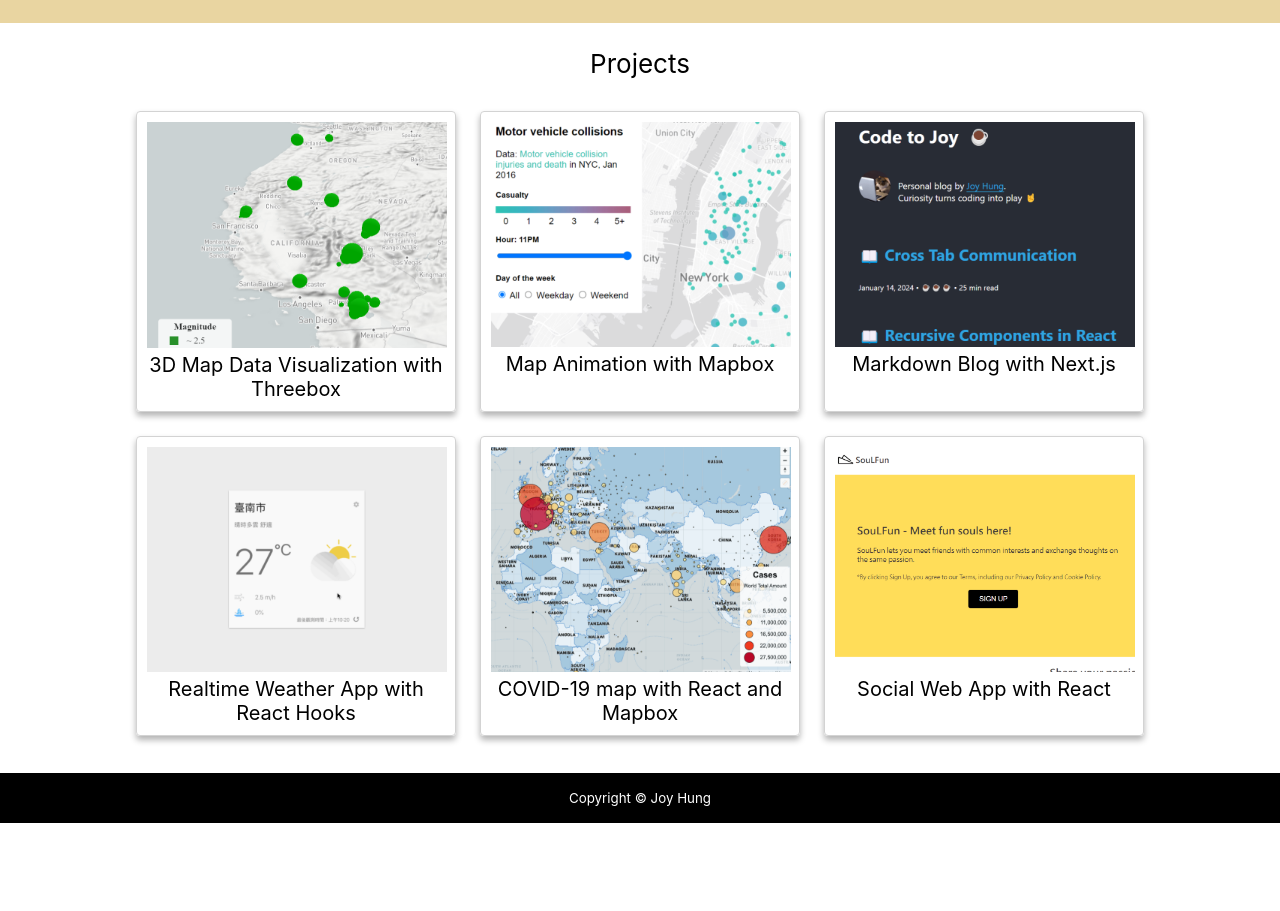
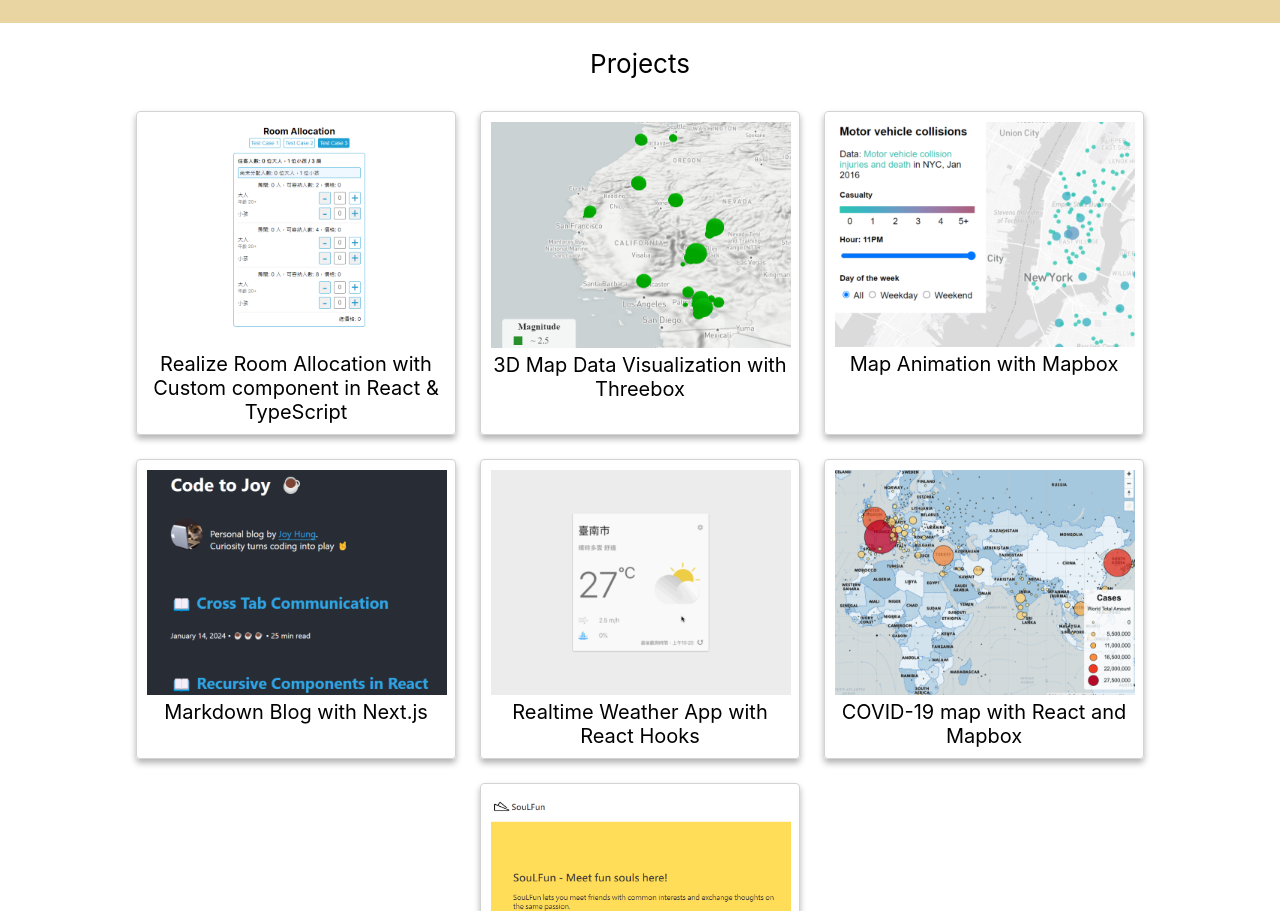
Before and after one commit to CodewJoy/portfolio, a React (Create React App) app: page / in a window 1280 px wide. Shown: the part 1735-2646 px from the top of the page. Before the commit the page ends 2558 px from the top, so only its background shows below. Built offline with nearby package versions, Linux system fonts and the light colour scheme; the HTML template or start-up script is replaced by a standard one.

Commit message:
add room allocation project

```diff
--- a/src/components/Projects.js
+++ b/src/components/Projects.js
@@ -1,6 +1,7 @@
 import { useTranslation } from "react-i18next";
 import React from "react";
 import styled from "styled-components";
+import react_react_allocation from "../images/react_react_allocation_cmpt.png";
 import threebox_earthquake from "../images/threebox_earthquake.png";
 import mapbox_animation from "../images/mapbox_animation.png";
 import mapbox_covid19 from "../images/mapbox_covid19.png";
@@ -36,6 +37,11 @@
 `;
 
 const projects = [
+  {
+    name: "Realize Room Allocation with Custom component in React & TypeScript",
+    pic: react_react_allocation,
+    url: "https://github.com/CodewJoy/react-room-allocation",
+  },
   {
     name: "3D Map Data Visualization with Threebox",
     pic: threebox_earthquake,
--- a/src/i18n.js
+++ b/src/i18n.js
@@ -30,6 +30,8 @@
           "COVID-19 map with React and Mapbox":
             "COVID-19 map with React and Mapbox",
           "Social Web App with React": "Social Web App with React",
+          "Realize Room Allocation with Custom component in React & TypeScript":
+            "Realize Room Allocation with Custom component in React & TypeScript",
         },
       },
       ch: {
@@ -55,6 +57,8 @@
           "COVID-19 map with React and Mapbox":
             "使用 React 和 Mapbox 製作 COVID-19 地圖",
           "Social Web App with React": "使用 React 製作交友網站應用程式",
+          "Realize Room Allocation with Custom component in React & TypeScript":
+            "在 React 與 TypeScript 中使用自訂元件實現最佳房間分配",
         },
       },
     },
```
Also changed, not shown: src/images/react_react_allocation_cmpt.png (added).
